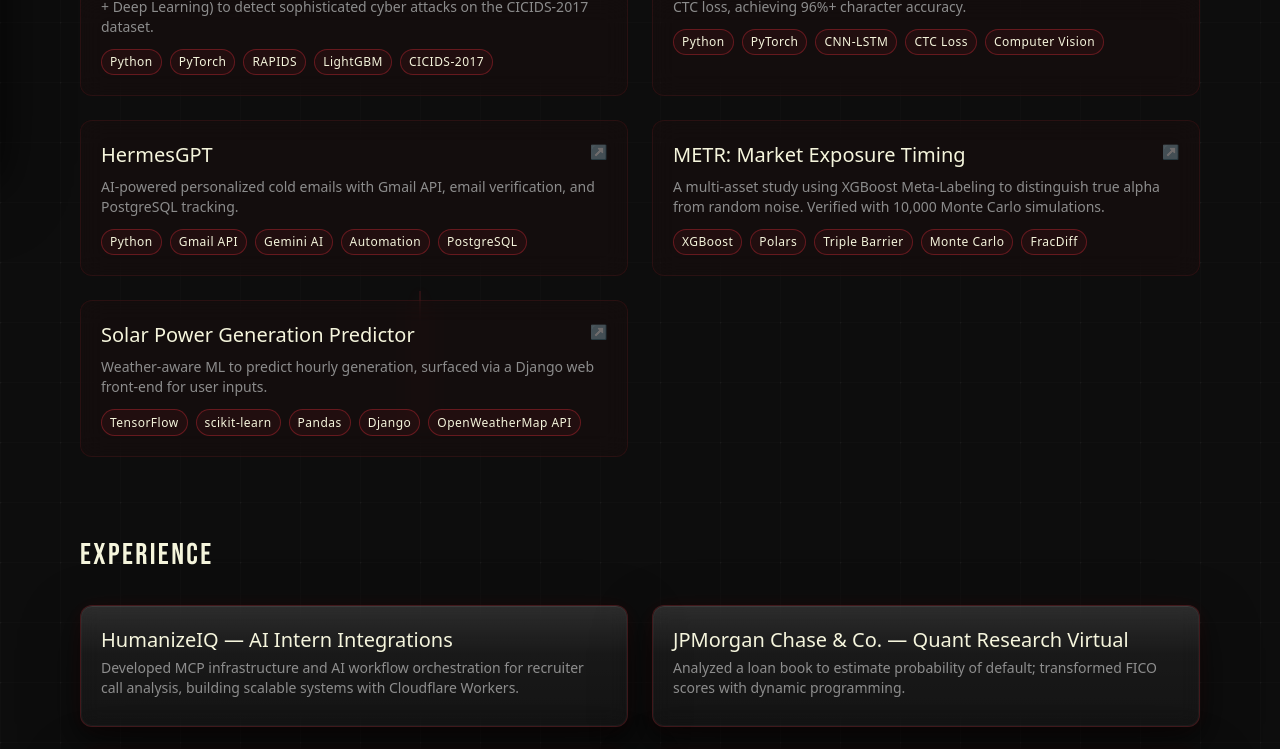
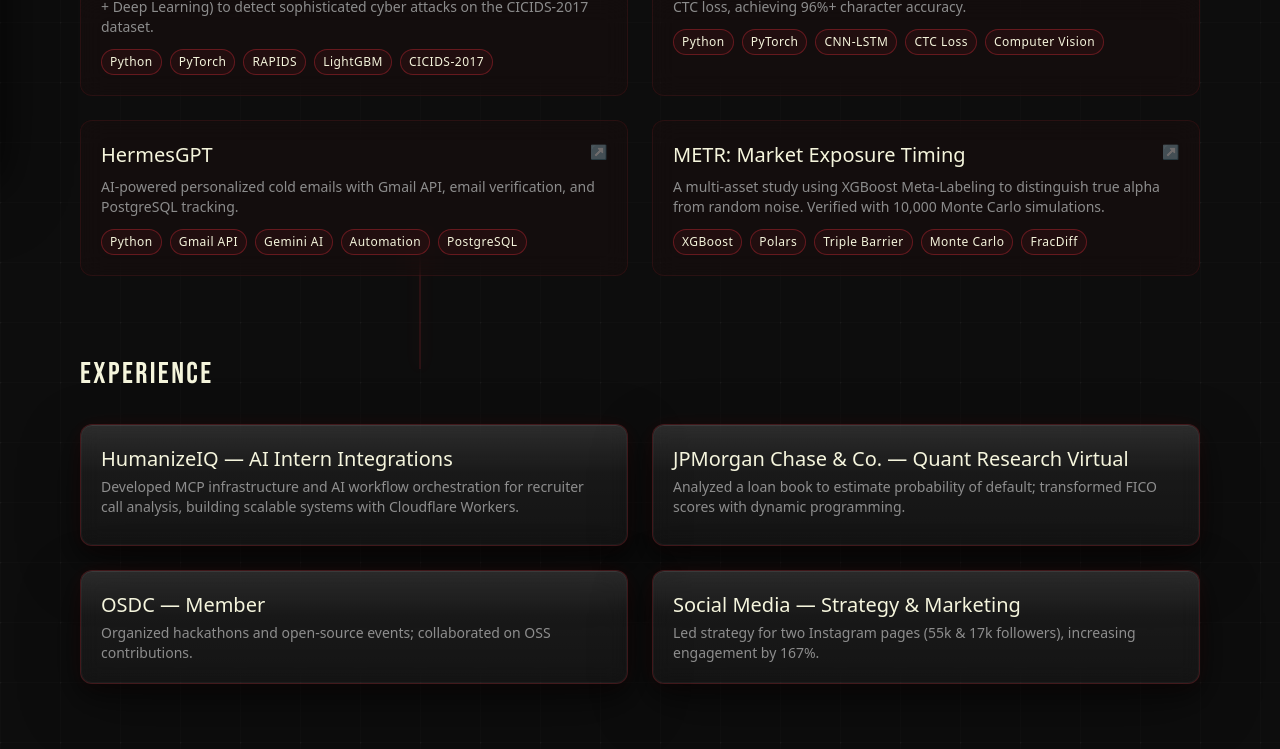
Before and after one commit to mohakapoor/Portfolio, a Next.js app: page /story in a window 1280 px wide. Shown: the part 638-1387 px from the top of the page. Built offline with nearby package versions, Linux system fonts and the light colour scheme.

Commit message:
remvoing solar powered project from featured projects

```diff
--- a/src/app/story/page.tsx
+++ b/src/app/story/page.tsx
@@ -192,13 +192,6 @@
                   tags: ["XGBoost", "Polars", "Triple Barrier", "Monte Carlo", "FracDiff"],
                   href: "/projects/METR"
                 },
-                {
-                  id: 4,
-                  title: "Solar Power Generation Predictor",
-                  desc: "Weather‑aware ML to predict hourly generation, surfaced via a Django web front‑end for user inputs.",
-                  tags: ["TensorFlow", "scikit‑learn", "Pandas", "Django", "OpenWeatherMap API"],
-                  href: "https://github.com/mohakapoor/Solar-Energy-Prediction"
-                }
               ].map((proj) => {
                 const isExternal = proj.href.startsWith('http');
                 const CardWrapper = isExternal ? 'a' : Link;
```
